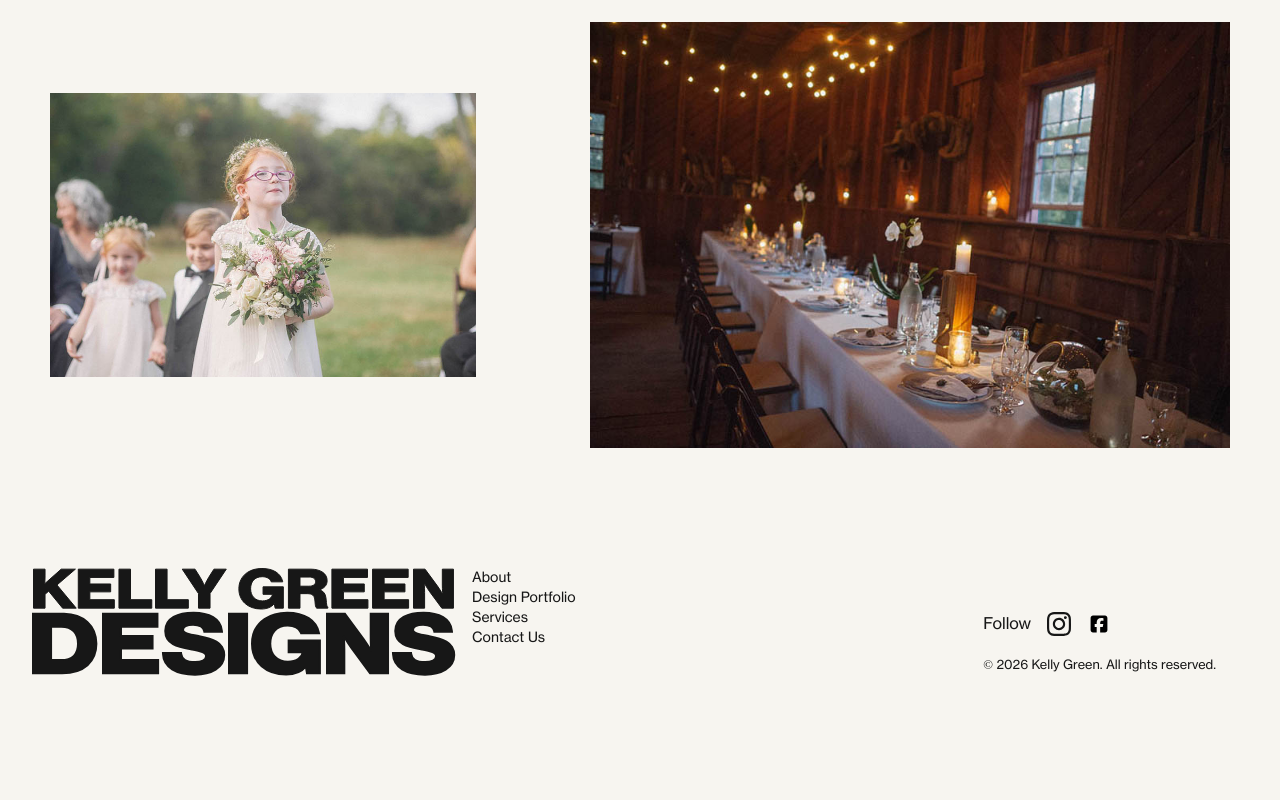
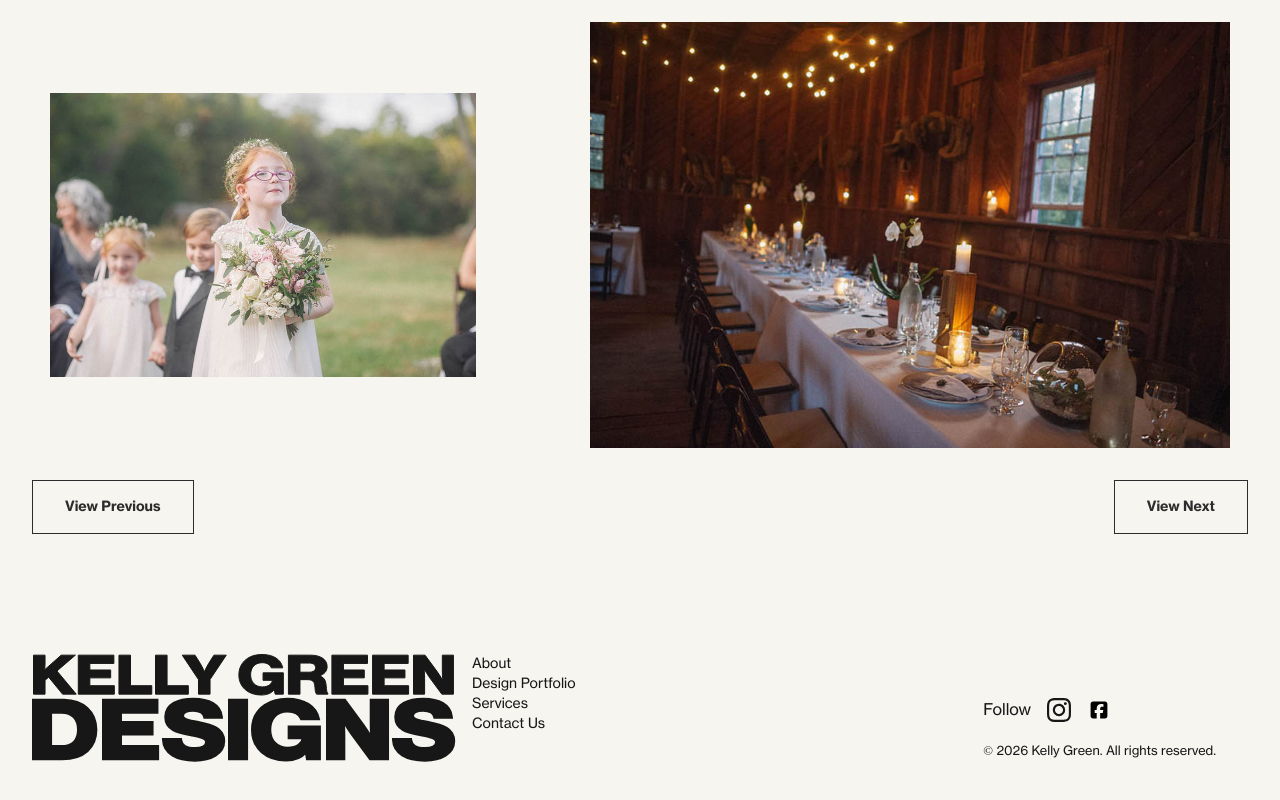
Before and after one commit to salleyandco/kelly_green_designs, a Next.js app: page /portfolio/2 in a window 1280 px wide. Shown: the part 4988-5788 px from the top of the page. Before the commit the page ends 5712 px from the top, so only its background shows below. Built offline with nearby package versions, Linux system fonts and the light colour scheme.

Commit message:
Portfolio nav

```diff
--- a/src/app/portfolio/[slug]/page.tsx
+++ b/src/app/portfolio/[slug]/page.tsx
@@ -1,6 +1,7 @@
 import Image from 'next/image';
 import { getProjects, Project } from '@/data/projects/projects';
 import { CustomMDX } from '@/helpers/mdx';
+import ButtonComponent from '@/components/Button';
 
 export default async function Single({
   params,
@@ -57,6 +58,30 @@ export default async function Single({
     ));
   };
 
+  const renderNavButtons = () => {
+    const nextSlug = parseInt(slug) + 1;
+    const prevSlug = parseInt(slug) - 1;
+
+    return (
+      <div className="order-last flex w-full justify-between px-8">
+        {!isNaN(prevSlug) && prevSlug > 0 ? (
+          <ButtonComponent variant="hollow" href={`/portfolio/${prevSlug}`}>
+            View Previous
+          </ButtonComponent>
+        ) : (
+          <span />
+        )}
+        {!isNaN(nextSlug) && nextSlug <= data.length ? (
+          <ButtonComponent variant="hollow" href={`/portfolio/${nextSlug}`}>
+            View Next
+          </ButtonComponent>
+        ) : (
+          <span />
+        )}
+      </div>
+    );
+  };
+
   const classNames = [
     '[&>img]:first-of-type:relative [&>img]:first-of-type:order-1 [&>img]:first-of-type:m-0 [&>img]:first-of-type:h-screen [&>img]:first-of-type:w-screen [&>img]:first-of-type:object-cover',
     '[&>img]:nth-of-type-[2]:order-3 md:[&>img]:nth-of-type-[2]:w-1/2 [&>img]:nth-of-type-[2]:ml-0',
@@ -100,6 +125,7 @@ export default async function Single({
         </section>
       </header>
       {renderImages()}
+      {renderNavButtons()}
     </article>
   );
 }
```
